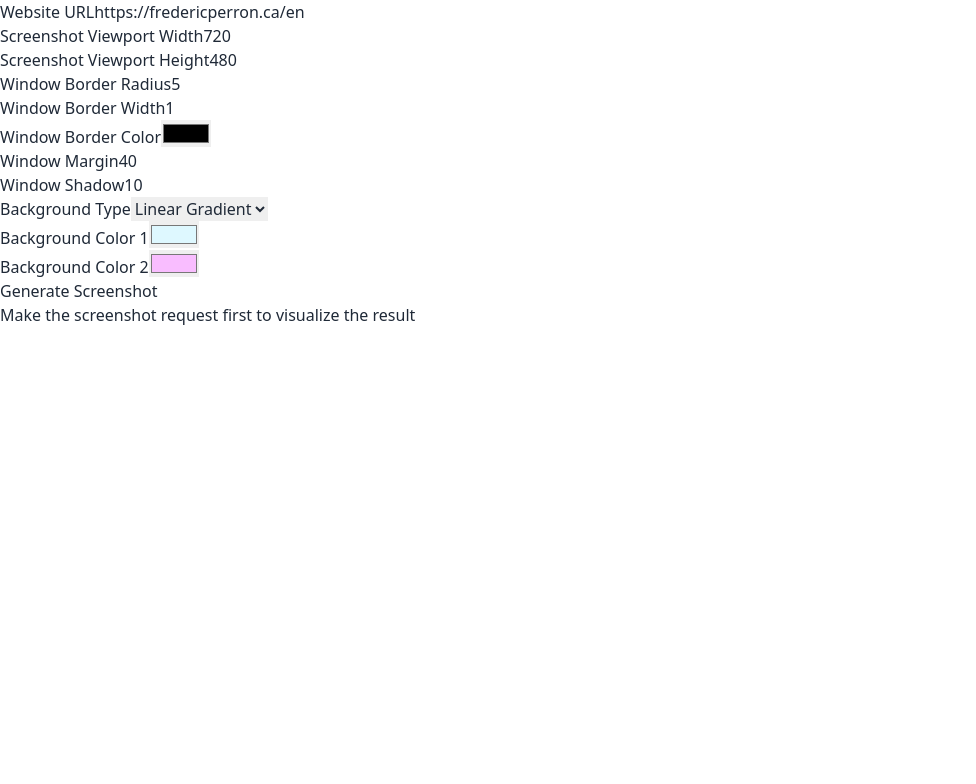
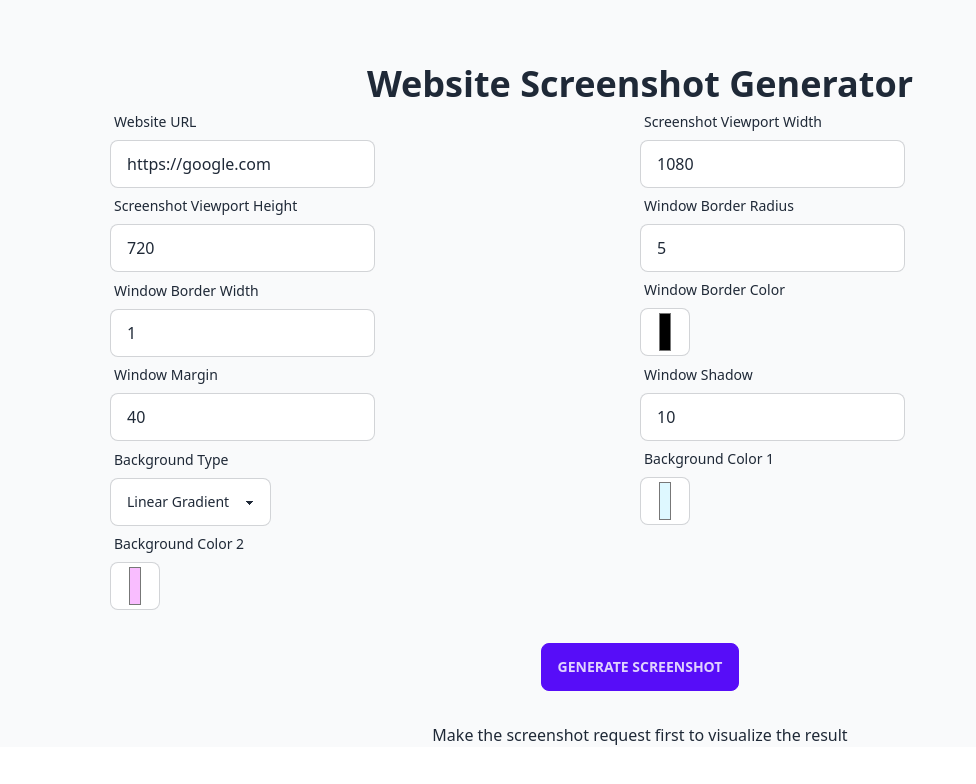
Before and after one commit to FredPerr/websitetoscreenshot, a Next.js app: page / in a window 1280 px wide. Shown: the top 784 px of the page, without its empty margins (0-976 px from the left). Built offline with nearby package versions, Linux system fonts and the light colour scheme.

Commit message:
feat: ui more accessible

```diff
--- a/src/app/extractor.tsx
+++ b/src/app/extractor.tsx
@@ -26,7 +26,7 @@ export default function Extractor({ isVisualGenerated, url }: { isVisualGenerate
         <div>
             <button onClick={() =>
                 handleDownload()
-            }>Download result (png)</button>
+            } className="btn btn-secondary my-8">Download result (png)</button>
         </div>
     )
 }
--- a/src/app/form.tsx
+++ b/src/app/form.tsx
@@ -5,9 +5,9 @@ import React from "react"
 type BackgroundType = 'gradient-linear' | 'solid' | 'gradient-radial'
 
 const FORM_DEFAULTS = {
-    WEBSITE_URL: 'https://fredericperron.ca/en',
-    VIEWPORT_WIDTH: 720,
-    VIEWPORT_HEIGHT: 480,
+    WEBSITE_URL: 'https://google.com',
+    VIEWPORT_WIDTH: 1080,
+    VIEWPORT_HEIGHT: 720,
     WINDOW_BORDER_RADIUS: 5,
     WINDOW_BORDER_WIDTH: 1,
     WINDOW_BORDER_COLOR: 'black',
@@ -56,67 +56,90 @@ export default function Form(props: FormProps) {
 
 
     return (
-        <form id="frame-form">
-            <label htmlFor="url">Website URL</label>
-            <input name="url" type="url" placeholder="Enter the URL of the website to screenshot" value={websiteUrl} onChange={(e) => setWebsiteUrl(e.currentTarget.value)} />
+        <>
+            <form id="frame-form" className="grid grid-cols-1 md:grid-cols-2 lg:grid-cols-4 items-center justify-center">
+                <div>
+                    <label htmlFor="url" className="label label-text">Website URL</label>
+                    <input className="input input-bordered" name="url" type="url" placeholder="Enter the URL of the website to screenshot" value={websiteUrl} onChange={(e) => setWebsiteUrl(e.currentTarget.value)} />
+                </div>
 
                 <br />
 
-            <label htmlFor="viewport-width">Screenshot Viewport Width</label>
-            <input name="viewport-width" type="number" value={viewportWidth} placeholder='Width of the final image file and website viewport width used' onChange={(e) => setViewportWidth(Number(e.currentTarget.value))} />
+                <div>
+                    <label htmlFor="viewport-width" className="label label-text" >Screenshot Viewport Width</label>
+                    <input className="input input-bordered" name="viewport-width" type="number" value={viewportWidth} placeholder='Width of the final image file and website viewport width used' onChange={(e) => setViewportWidth(Number(e.currentTarget.value))} />
+                </div>
+                <br />
+
+                <div>
+                    <label htmlFor="viewport-height" className="label label-text" >Screenshot Viewport Height</label>
+                    <input className="input input-bordered" name="viewport-height" type="number" value={viewportHeight} placeholder='Height of the final image file and website viewport height used' onChange={(e) => setViewportHeight(Number(e.currentTarget.value))} />
+
+                </div>
+                <br />
+
+                <div>
+                    <label htmlFor="window-border-radius" className="label label-text" >Window Border Radius</label>
+                    <input className="input input-bordered" name="window-border-radius" type="number" value={windowBorderRadius} onChange={(e) => setWindowBorderRadius(Number(e.currentTarget.value))} />
+                </div>
 
                 <br />
 
-            <label htmlFor="viewport-height">Screenshot Viewport Height</label>
-            <input name="viewport-height" type="number" value={viewportHeight} placeholder='Height of the final image file and website viewport height used' onChange={(e) => setViewportHeight(Number(e.currentTarget.value))} />
+                <div>
+                    <label className="label label-text" htmlFor="window-border-width">Window Border Width</label>
+                    <input className="input input-bordered" name="window-border-width" type="number" value={windowBorderWidth} onChange={(e) => setWindowBorderWidth(Number(e.currentTarget.value))} />
 
+                </div>
                 <br />
 
-            <label htmlFor="window-border-radius">Window Border Radius</label>
-            <input name="window-border-radius" type="number" value={windowBorderRadius} onChange={(e) => setWindowBorderRadius(Number(e.currentTarget.value))} />
+                <div>
+                    <label className="label label-text" htmlFor="window-border-color">Window Border Color</label>
+                    <input className="input input-bordered" name="window-border-color" type="color" value={windowBorderColor} onChange={(e) => setWindowBorderColor(e.currentTarget.value)} />
 
+                </div>
                 <br />
 
-            <label htmlFor="window-border-width">Window Border Width</label>
-            <input name="window-border-width" type="number" value={windowBorderWidth} onChange={(e) => setWindowBorderWidth(Number(e.currentTarget.value))} />
+                <div>
+                    <label className="label label-text" htmlFor="window-margin">Window Margin</label>
+                    <input className="input input-bordered" name="contour-width" type="number" value={windowMargin} onChange={(e) => setWindowMargin(Number(e.currentTarget.value))} />
 
-            <br />
-
-            <label htmlFor="window-border-color">Window Border Color</label>
-            <input name="window-border-color" type="color" value={windowBorderColor} onChange={(e) => setWindowBorderColor(e.currentTarget.value)} />
-
-            <br />
-
-            <label htmlFor="window-margin">Window Margin</label>
-            <input name="contour-width" type="number" value={windowMargin} onChange={(e) => setWindowMargin(Number(e.currentTarget.value))} />
-
+                </div>
                 <br />
 
 
-            <label htmlFor="window-shadow">Window Shadow</label>
-            <input name="window-shadow" type="number" value={windowShadow} onChange={(e) => setWindowShadow(Number(e.currentTarget.value))} />
+                <div>
+                    <label className="label label-text" htmlFor="window-shadow">Window Shadow</label>
+                    <input className="input input-bordered" name="window-shadow" type="number" value={windowShadow} onChange={(e) => setWindowShadow(Number(e.currentTarget.value))} />
 
+                </div>
                 <br />
 
-            <label>Background Type</label>
-            <select name="background-type" value={backgroundType} onChange={(e) => setBackgroundType(e.currentTarget.value as BackgroundType)}>
+                <div>
+                    <label htmlFor="background-type" className="label label-text" >Background Type</label>
+                    <select className="select select-bordered" name="background-type" value={backgroundType} onChange={(e) => setBackgroundType(e.currentTarget.value as BackgroundType)}>
                         <option value="solid">Solid</option>
                         <option value="gradient-radial">Radial Gradient</option>
                         <option value="gradient-linear">Linear Gradient</option>
                     </select>
+                </div>
 
                 <br />
 
-            <label htmlFor="background-color-1">Background Color 1</label>
-            <input name="background-color-1" type="color" value={backgroundColor1} onChange={(e) => setBackgroundColor1(e.currentTarget.value)} />
+                <div>
+                    <label htmlFor="background-color-1" className="label label-text" >Background Color 1</label>
+                    <input className="input input-bordered" name="background-color-1" type="color" value={backgroundColor1} onChange={(e) => setBackgroundColor1(e.currentTarget.value)} />
 
+                </div>
                 <br />
 
-            <label htmlFor="background-color-2">Background Color 2</label>
-            <input name="background-color-2" type="color" value={backgroundColor2} onChange={(e) => setBackgroundColor2(e.currentTarget.value)} />
+                <div>
+                    <label htmlFor="background-color-2" className="label label-text" >Background Color 2</label>
+                    <input className="input input-bordered" name="background-color-2" type="color" value={backgroundColor2} onChange={(e) => setBackgroundColor2(e.currentTarget.value)} />
 
+                </div>
                 <br />
 
+            </form>
             <button type="button" onClick={() => props.onSubmit({
                 websiteUrl,
                 viewportHeight,
@@ -129,7 +152,8 @@ export default function Form(props: FormProps) {
                 backgroundColor2,
                 backgroundType,
                 windowShadow
-            })}>Generate Screenshot</button>
-        </form>
+            })} className="btn btn-primary my-8">Generate Screenshot</button>
+        </>
     )
+
 }
--- a/src/app/layout.tsx
+++ b/src/app/layout.tsx
@@ -10,7 +10,7 @@ export const metadata = {
 export default function RootLayout({ children }: { children: React.ReactNode }) {
     return (
         <html lang="en">
-            <body className="vsc-initialized">{children}</body>
+            <body className="bg-gray-50 vsc-initialized">{children}</body>
         </html>
     )
 }
--- a/src/app/page.tsx
+++ b/src/app/page.tsx
@@ -13,7 +13,8 @@ export default function Home() {
     const [imageBitmap, setImageBitmap] = React.useState<ImageBitmap | undefined>()
 
     return (
-        <div>
+        <div className='overflow-hidden w-full flex flex-col items-center pt-4 md:pt-8 lg:pt-16'>
+        <h3 className="text-xl md:text-2xl lg:text-4xl font-semibold">Website Screenshot Generator</h3>
             <Form onSubmit={(data) => {
                 setRequestParams(data)
                 requestScreenshotImageSource(data, setImageBitmap)
--- a/src/app/visualizer.tsx
+++ b/src/app/visualizer.tsx
@@ -29,7 +29,9 @@ export default function Visualizer({ requestParams, imageBitmap }: VisualizerPro
     if (!requestParams || !imageBitmap)
         return <p>Make the screenshot request first to visualize the result</p>
 
-    return (<div id="visual" className="flex justify-center align-center w-fit" style={{
+    return (<div className='overflow-x-scroll w-fit max-w-[100%] border border-black p-10'>
+        <div id="visual" className="flex overflow-x-scroll justify-center align-center w-fit" style={{
+
             background: requestParams.backgroundType === 'solid' ? requestParams.backgroundColor1 :
                 `${requestParams.backgroundType === 'gradient-linear' ? 'linear-gradient' : 'radial-gradient'}(${requestParams.backgroundColor1}, ${requestParams.backgroundColor2})`,
             padding: requestParams.windowMargin
@@ -43,5 +45,5 @@ export default function Visualizer({ requestParams, imageBitmap }: VisualizerPro
                 borderWidth: requestParams.windowBorderWidth,
                 boxShadow: `0px 0px ${requestParams.windowShadow}px #000000`
             }} />
-    </div>)
+        </div></div>)
 }
```
Lines whose indentation alone changed are shown as unchanged.
